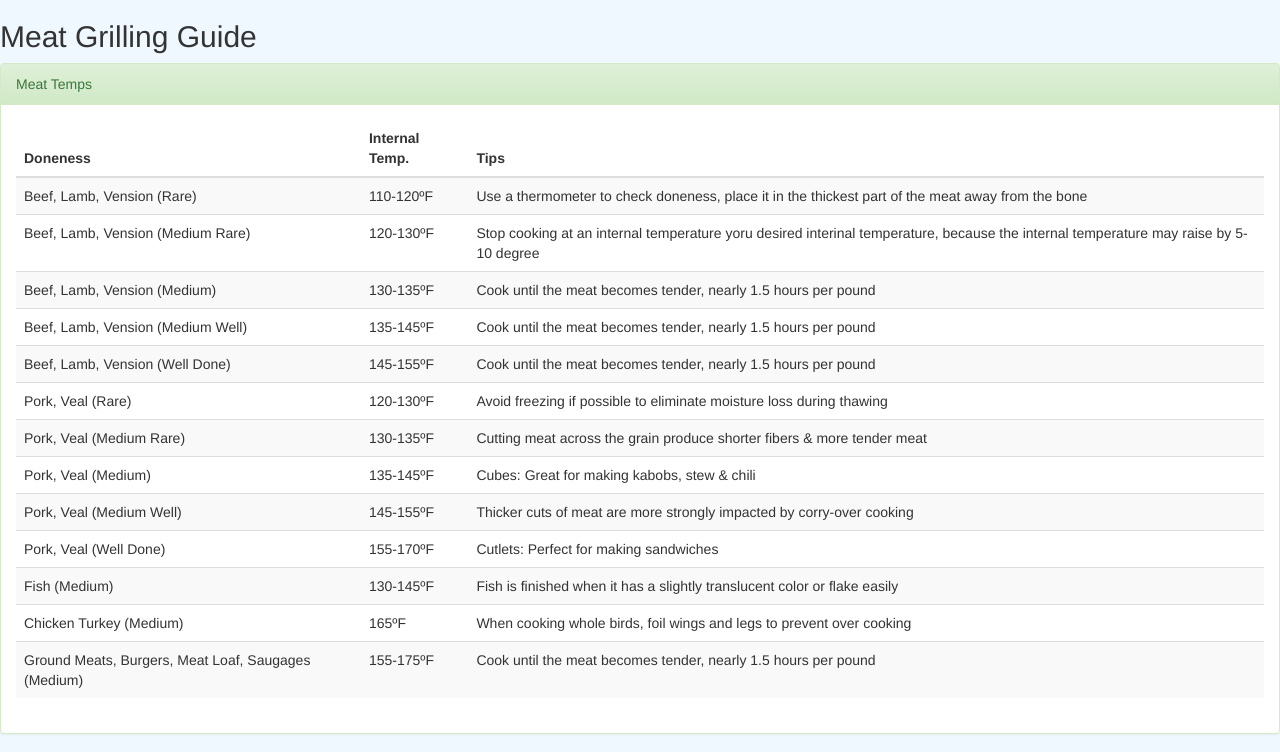
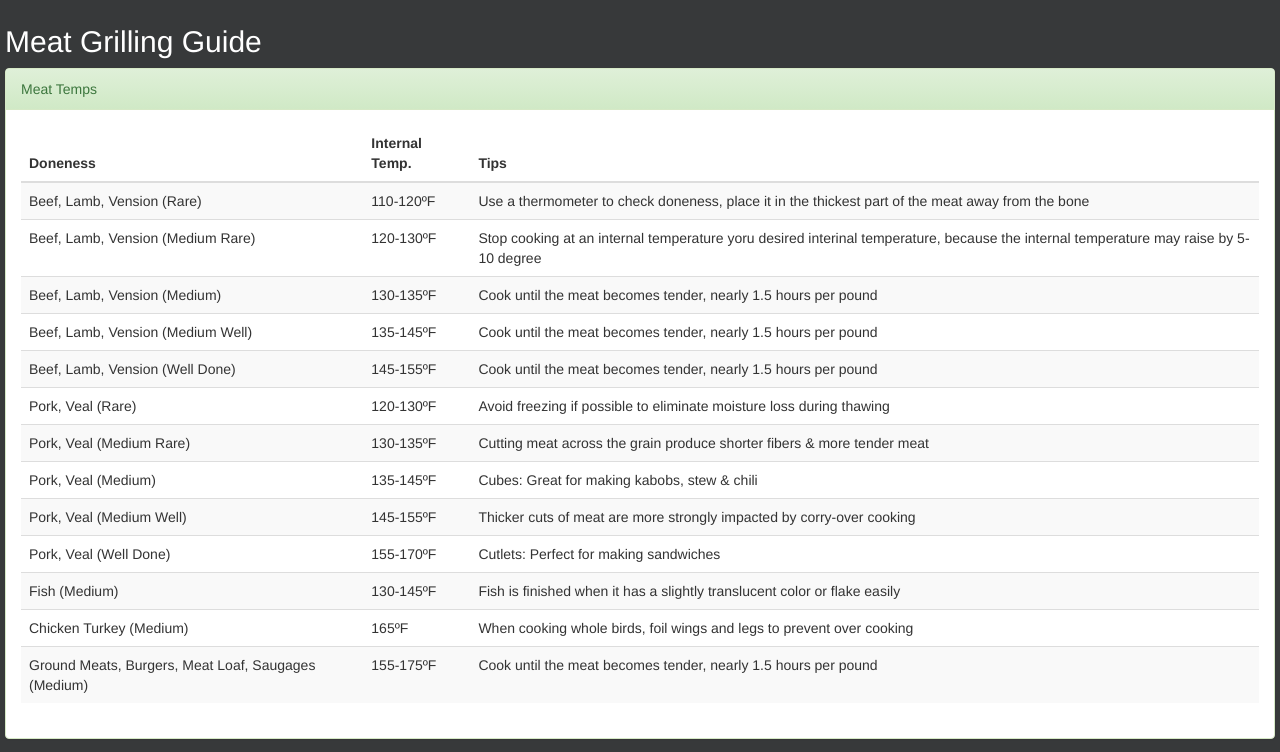
Before and after one commit to jthurston/GrillGuide, a plain HTML site: page index.html in a window 1280 px wide. Shown: the top 752 px of the page. Drawn offline with nearby package versions, Linux system fonts and the light colour scheme.

Commit message:
some styling

```diff
--- a/grillguide.css
+++ b/grillguide.css
@@ -1,8 +1,12 @@
 body {
   font-family: arial;
-  background-color: aliceblue !important;
+  background-color: rgb(55, 57, 58) !important;
+  margin: 5px;
+  padding: 5px;
 }
-
+h2 {
+  color:white !important;
+}
 .ind {
   text-align: center;
 }
```
